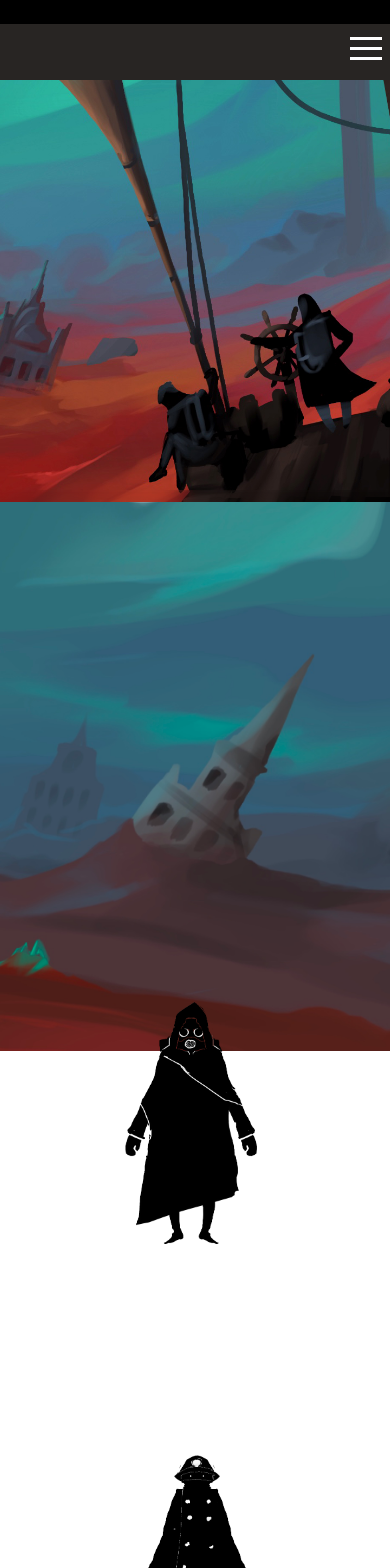
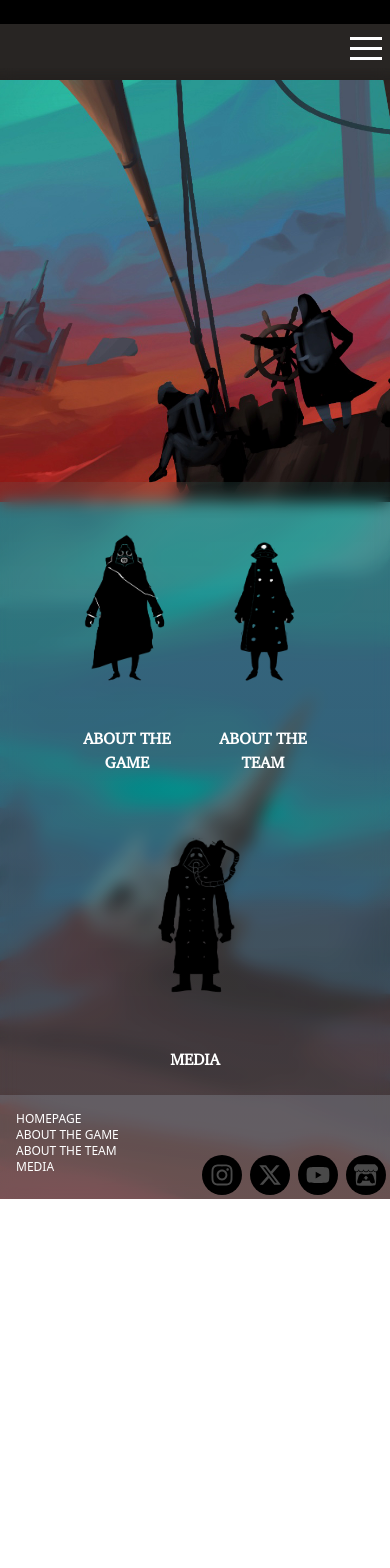
Before and after one commit to jasminedns/steam-wrecked, a Next.js app: page / in a window 390 px wide. Shown: the top 1568 px of the page. After the commit the page ends 1199 px from the top, so only its background shows below. Built offline with nearby package versions, Linux system fonts and the light colour scheme.

Commit message:
fixet overlay and HP

```diff
--- a/src/app/globals.css
+++ b/src/app/globals.css
@@ -43,19 +43,12 @@
   padding: 4px;
 }
 
-.image__container {
-  position: relative;
-  height: 341px;
-  width: 200px;
-  z-index: 20;
-}
-
 .image__container::before {
   content: " ";
   background-image: radial-gradient(circle, rgba(255, 224, 102, 1) 30%, rgba(249, 42, 6, 0.6) 70%, rgba(0, 0, 0, 0) 100%);
   border-radius: 50%;
   filter: blur(5px);
-  height: 250px;
+  height: 350px;
   left: 0;
   opacity: 0;
   position: absolute;
@@ -63,7 +56,7 @@
   transform: scale(0);
   transition: transform 0.5s ease-out, opacity 0.5s ease-out;
   width: 200px;
-  z-index: 10;
+  z-index: 20;
 }
 
 .image__container:hover::before,
@@ -97,4 +90,21 @@
     align-items: center;
     flex-direction: column;
   }
+
+  .image__link {
+    font-size: 1rem;
+    min-width: 140px;
+  }
+
+  .image__container::before {
+    width: 150px;
+    height: 180px;
+  }
 }
+
+@media (max-width: 480px) {
+  .image__container::before {
+    width: 100px;
+    height: 120px;
+  }
+}
--- a/src/app/page.tsx
+++ b/src/app/page.tsx
@@ -3,14 +3,19 @@ import ImageLink from "@/components/ImageLink"
 export default function Home() {
   return (
     <div>
-      <div className="flex flex-col min-h-screen">
-        <div className="relative h-[70vh] max-sm:h-[50vh] max-md:h-[60vh] bg-[url('/images/background/keyart.jpeg')] bg-cover bg-[center_right_20%] sm:bg-right md:bg-cente"></div>
-        <div className="absolut -mt-3 w-full h-3 bg-gradient-to-b from-transparent to-black/1 backdrop-blur-sm pointer-events-none z-20"></div>
-        <div className="relative max-sm:h-[65vh] max-md:h-[60vh] -mb-26 h-[70vh] bg-[url('/images/background/EnvironmentConceptGroundlevel.jpeg')] bg-cover bg-[center_right_20%] sm:bg-right md:bg-center w-full"></div>
-        <div className="flex justify-evenly mobile z-10">
-          <ImageLink />
-        </div>
+  <div className="flex flex-col min-h-screen">
+      <div className="relative h-[70vh] max-sm:h-[50vh] max-md:h-[60vh] bg-[url('/images/background/keyart.jpeg')] bg-cover bg-[center_right_20%] sm:bg-right md:bg-center">
+    </div>
+      <div className="absolute -mt-3 w-full h-3 bg-gradient-to-b from-transparent to-black/10 backdrop-blur-sm pointer-events-none z-20">
+    </div>
+    <div className="relative min-h-[70vh] max-md:min-h-[60vh] max-sm:min-h-[65vh] -mb-26 w-full bg-[url('/images/background/EnvironmentConceptGroundlevel.jpeg')] bg-cover bg-[center_right_20%] sm:bg-right md:bg-center pb-24">
+      <div className="absolute top-[-20px] inset-0 bg-gradient-to-b from-[#42a09710] via-transparent to-[#42a09710] z-0 pointer-events-none p-4 bg-[#42a09710] backdrop-blur-sm" />
+      <div className="relative z-10 flex justify-evenly flex-wrap">
+        <ImageLink />
       </div>
+
     </div>
+  </div>
+</div>
   );
 }
--- a/src/components/Footer/index.tsx
+++ b/src/components/Footer/index.tsx
@@ -5,7 +5,7 @@ import Link from "next/link"
 
 const Footer = () => {
     return (
-        <footer className="bg-gray-400 text-white flex justify-between p-2">
+        <footer className="relative bg-gray-400/30 text-white flex justify-between p-0 z-10">
             <div className="uppercase text-xs m-4 flex flex-col">
                 <Link href="/">Homepage</Link>
                     {Pages.map((item:string,index:number) => (
--- a/src/components/ImageLink/index.tsx
+++ b/src/components/ImageLink/index.tsx
@@ -6,26 +6,28 @@ import "@/app/globals.css"
 const ImageLink = () => {
     const diffImg = (index:number) => {
         if (index === 0) {
-            return <Image src={"/images/player/selected_player.png"} alt="player image" width={200} height={300} className="cursor-pointer"/>
+            return <Image src={"/images/player/selected_player.png"} alt="player image" width={200} height={300} className="cursor-pointer w-full h-auto max-w-[120px] sm:max-w-[160px] md:max-w-[200px] lg:max-w-[240px] xl:max-w-[280px]"/>
         } else if (index === 1) {
-            return <Image src={"/images/player/player1.png"} alt="player image" width={200} height={300} className="cursor-pointer"/>
+            return <Image src={"/images/player/player1.png"} alt="player image" width={200} height={300} className="cursor-pointer w-full h-auto max-w-[120px] sm:max-w-[160px] md:max-w-[200px] lg:max-w-[240px] xl:max-w-[280px]"/>
         } else {
-            return <Image src={"/images/player/player4.png"} alt="player image" width={200} height={300} className="cursor-pointer"/>
+            return <Image src={"/images/player/player4.png"} alt="player image" width={200} height={300} className="cursor-pointer w-full h-auto max-w-[120px] sm:max-w-[160px] md:max-w-[200px] lg:max-w-[240px] xl:max-w-[280px]"/>
         }
     }
 
     return (
         <>
+        <div className="flex flex-wrap justify-center gap-4 px-4 w-full max-w-screen z-20">
             {Pages.map((item:string, index:number) => (
-                <div key={index} className="mb-3">
-                    <Link key={index} href={`/${item.replace(/^the /i, "")}`} className="flex flex-col items-center justify-center w-[212px]">
-                        <div className="image__container">
+                <div key={index} className="flex flex-col items-center w-full max-w-[120px] sm:max-w-[160px] md:max-w-[212px] lg:max-w-[260px] xl:max-w-[300px]">
+                    <Link key={index} href={`/${item.replace(/^the /i, "")}`} className="flex flex-col items-center justify-center w-full">
+                        <div className="image__container relative w-full aspect-[2/3]">
                             {diffImg(index)}
                         </div>
                         {item.includes("the") ? <p className="image__link">about {item}</p> : <p className="image__link">{item}</p>}
                     </Link>
                 </div>
             ))}
+            </div>
         </>
     )
 }
```
Also changed, not shown: 1 other file (tests, documents, lock files or other folders).
